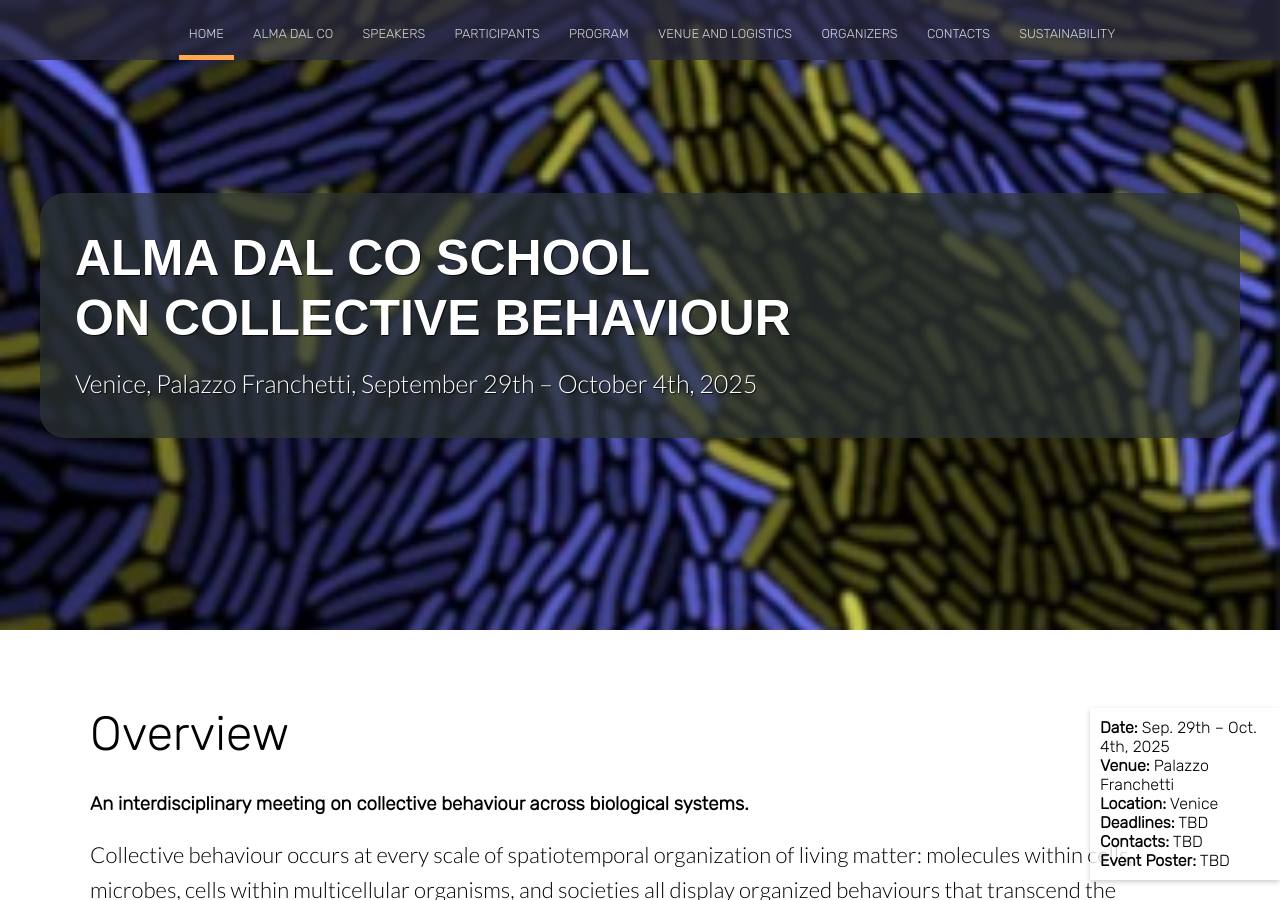
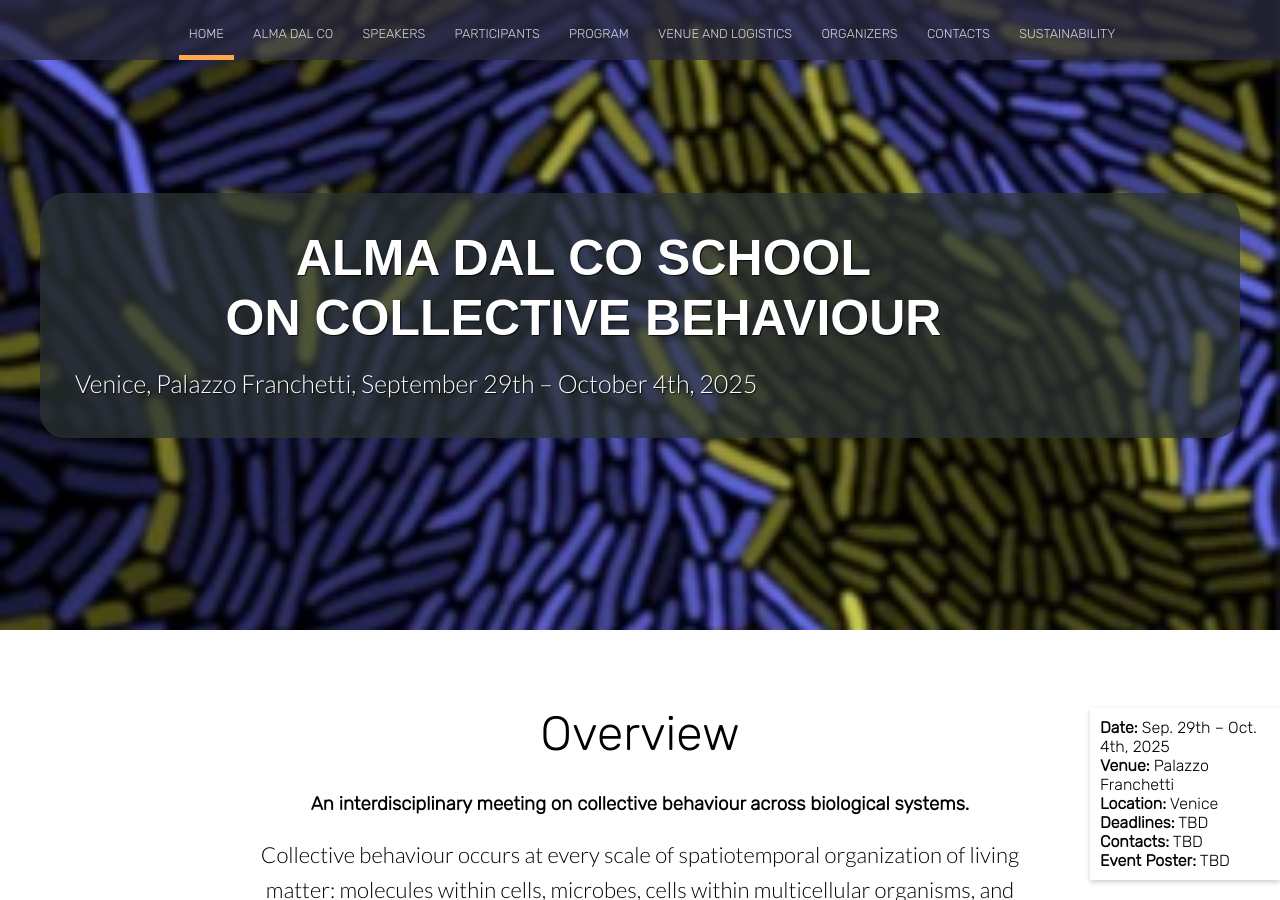
Before and after one commit to almadalcoschool/almadalcoschool.github.io, a Jekyll site: the page built from index.html, in a window 1280 px wide and 900 px high. Built offline with Jekyll 4.4.1, drawn with Linux system fonts in a browser that asks for light colours; nearby versions of some CDN libraries; the list of posts is cut into pages by our own code.

Commit message:
try suggestions

```diff
--- a/index.html
+++ b/index.html
@@ -8,6 +8,120 @@ image: /images/home/paper_natEcoEvol2020.jpg
     <meta name="viewport" content="width=device-width, initial-scale=1.0">
     <!--<link rel="stylesheet" href="css/style.css">-->
 
+
+<style>
+    /* Center text in sections */
+.text, .hero-text-container, .hero-title, .subtext, .container.flex {
+    text-align: center; /* Center-align all major text sections */
+}
+
+.fixed-box {
+    position: fixed; /* Keep the box fixed */
+    bottom: 20px; /* Distance from the bottom of the page */
+    right: 0; /* Position to the right */
+    width: 170px; /* Box width */
+    background-color: rgba(255, 255, 255, 0.8); /* Semi-transparent white background */
+    padding: 10px; /* Inner padding */
+    box-shadow: 0 2px 5px rgba(0, 0, 0, 0.2); /* Shadow for the box */
+    z-index: 1000; /* Ensure the box is above other content */
+}
+
+/* Content margin for fixed box */
+.content {
+    margin-right: 240px; /* Space to the right for the box */
+}
+
+/* Hero section styles */
+.hero {
+    background-image: url('images/home/paper_natEcoEvol2020.jpg'); /* Set background image */
+    background-size: cover; /* Cover the entire area */
+    background-position: center; /* Center the image */
+    height: 70vh; /* Set the height of the hero section */
+    display: flex; /* Use flexbox for layout */
+    flex-direction: column; /* Stack elements vertically */
+    justify-content: center; /* Center content vertically */
+    align-items: center; /* Center content horizontally */
+    color: white; /* Set text color */
+}
+
+.grid {
+    display: flex;
+    flex-wrap: wrap; /* Allow items to wrap to a new line */
+    justify-content: center; /* Center items within the container */
+    gap: 10px; /* Optional: Add space between items */
+    max-width: 100%; /* Ensure the grid doesn't exceed the container */
+    overflow: hidden; /* Prevent overflow */
+}
+
+.grid img {
+    height: 100px; /* Set a fixed height */
+    max-width: 200px; /* Set a responsive max width */
+    object-fit: contain; /* Ensures the image aspect ratio remains intact */
+}
+
+/* Title styles */
+.hero-title {
+    font-size: clamp(1.5rem, 4vw + 1rem, 2.5rem); /* Responsive font size */
+    margin-bottom: 20px; /* Space below the title */
+    text-align: center; /* Center the title */
+    white-space: normal; /* Allow wrapping */
+    line-height: 1.2; /* Better line height for readability */
+    max-width: 90%; /* Limit width on mobile */
+    overflow-wrap: break-word; /* Allow breaking of long words */
+}
+
+/* General text styles */
+.text {
+    max-width: 800px; /* Set a maximum width for text boxes */
+    margin: 0 auto; /* Center the text box */
+    padding: 0 15px; /* Optional padding for a consistent look */
+    color: #000; /* Set text color */
+}
+
+@media (max-width: 768px) {
+    /* Updates for the hero section */
+    .fixed-box {
+        display: none; /* Hides the fixed box on mobile */
+    }
+
+    .hero {
+        height: 40vh; /* Reduces the height of the hero section */
+        background-position: center; /* Centers the image */
+        background-size: cover; /* Ensures the image covers the section */
+    }
+
+    .hero-title {
+        font-size: 1.4rem !important; /* Smaller size for mobile */
+        max-width: 90%; /* Limit width on mobile */
+        text-align: center; /* Center on mobile */
+        line-height: 1.1; /* Adjusts line height */
+        overflow-wrap: normal; /* Allow breaking of long words */
+    }
+
+    .subtext {
+        font-size: 14px; /* Reduces the font size of the subtitle */
+        text-align: center; /* Centers the subtitle */
+    }
+
+    .hero-text-container {
+        padding: 10px; /* Reduce padding on mobile */
+    }
+
+    .heading-landing,
+    .heading-landing-home {
+        padding: 15px; /* Adjust padding for mobile */
+        max-width: none; /* Remove max-width to allow natural size */
+        word-wrap: break-word; /* Allow words to break in case of overflow */
+    }
+
+    .grid img {
+        height: 80px; /* Allow height to adjust */
+        width: auto; /* Smaller width for mobile */
+    }
+}
+
+</style>
+<!--
 <style>
     /* Center text in sections */
     .text, .hero-text-container, .hero-title, .subtext, .container.flex {
@@ -113,6 +227,7 @@ image: /images/home/paper_natEcoEvol2020.jpg
             }
         }
 </style>
+-->
 
 </head>
 
```
